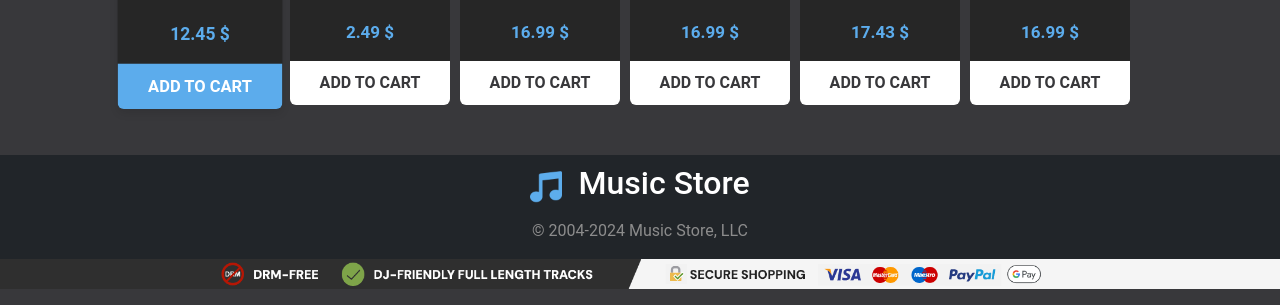
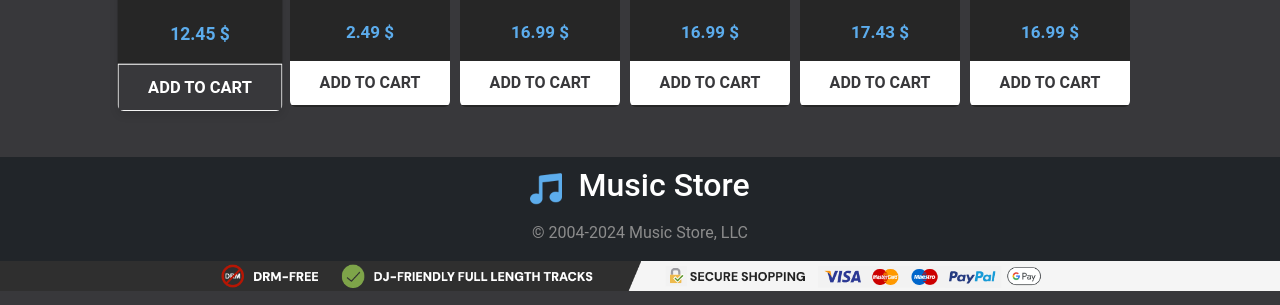
Before and after one commit to matdelongaro/musicstore-matiasdelongaro, a website: page index.html in a window 1280 px wide. In both pictures the pointer is over the button 200 px from the left and 863 px from the top of the page. Shown: the part 781-1086 px from the top of the page. Drawn offline with nearby package versions, Linux system fonts and the light colour scheme; some packages are replaced by stand-ins of ours; a script that the page names is missing.

Commit message:
update1.1

```diff
--- a/css/style.css
+++ b/css/style.css
@@ -145,9 +145,10 @@ button {
     padding: 10px;
 }
 button:hover{
-    background-color: #5cacec ;
+    background-color: rgb(56, 56, 59) ;
     color: rgb(255, 255, 255);
     transition: 0.3s;
+    border: solid rgb(255, 255, 255) 1px;
 
 }
 
```
